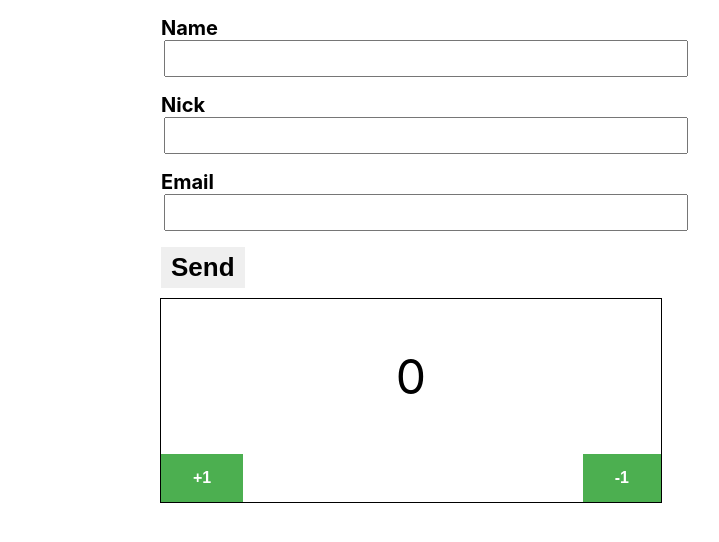
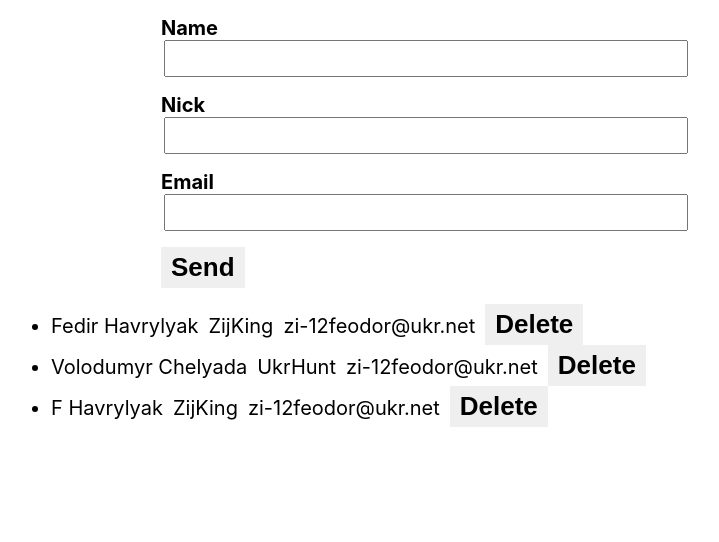
Before and after one commit to zijking/note-taker-day, a React (Create React App) app: page / in a window 1280 px wide. Shown: the top 542 px of the page, without its empty margins (229-948 px from the left). Built offline with nearby package versions, Linux system fonts and the light colour scheme.

Commit message:
show list in state

```diff
--- a/package.json
+++ b/package.json
@@ -9,6 +9,7 @@
     "react": "^18.2.0",
     "react-dom": "^18.2.0",
     "react-scripts": "^2.1.3",
+    "shortid": "^2.2.16",
     "web-vitals": "^2.1.4"
   },
   "scripts": {
--- a/src/App.js
+++ b/src/App.js
@@ -1,8 +1,10 @@
 import React, { Component } from 'react';
+import shortid from 'shortid';
 // import Header from './components/Heder';
 import Container from './components/Container';
-import Test from './components/TestComponent';
+// import Test from './components/TestComponent';
 import Form from './components/Form';
+import ListView from './components/ListView';
 import './App.css';
 import dbData from './db/db.json';
 
@@ -12,12 +14,11 @@ class App extends Component {
   };
 
   handleGetData = ({ name, nick, email }) => {
-    //для генерації id встановити акет shortid
     const newData = {
       name,
       nick,
       email,
-      id: 'id-33',
+      id: shortid.generate(),
     };
 
     this.setState(prevState => {
@@ -29,13 +30,25 @@ class App extends Component {
     console.log(this.state);
   };
 
+  handleDeleteEntry = id => {
+    // console.log(id);
+
+    this.setState(prevState => ({
+      data: prevState.data.filter(item => item.id !== id),
+    }));
+  };
+
   render() {
     return (
       <div>
         <Container>
           {/* <Header /> */}
           <Form onSubmit={this.handleGetData} />
-          <Test />
+          <ListView
+            dataShow={this.state.data}
+            onDelete={this.handleDeleteEntry}
+          />
+          {/* <Test /> */}
         </Container>
       </div>
     );
--- /dev/null
+++ b/src/components/ListView/ListView.js
@@ -0,0 +1,23 @@
+import React from 'react';
+import './ListView.module.css';
+
+function ListView({ dataShow, onDelete }) {
+  return (
+    <ul>
+      {dataShow.map(item => {
+        return (
+          <li key={item.id}>
+            <span>{item.name}</span>
+            <span>{item.nick}</span>
+            <span>{item.email}</span>
+            <span>
+              <button onClick={() => onDelete(item.id)}>Delete</button>
+            </span>
+          </li>
+        );
+      })}
+    </ul>
+  );
+}
+
+export default ListView;
--- /dev/null
+++ b/src/components/ListView/ListView.module.css
@@ -0,0 +1,7 @@
+li{
+    font-size: 20px;
+}
+
+li span:not(:first-child){
+margin-left:10px;
+}
--- /dev/null
+++ b/src/components/ListView/index.js
@@ -0,0 +1 @@
+export { default } from './ListView';
```
Also changed, not shown: 1 other file (tests, documents, lock files or other folders).
